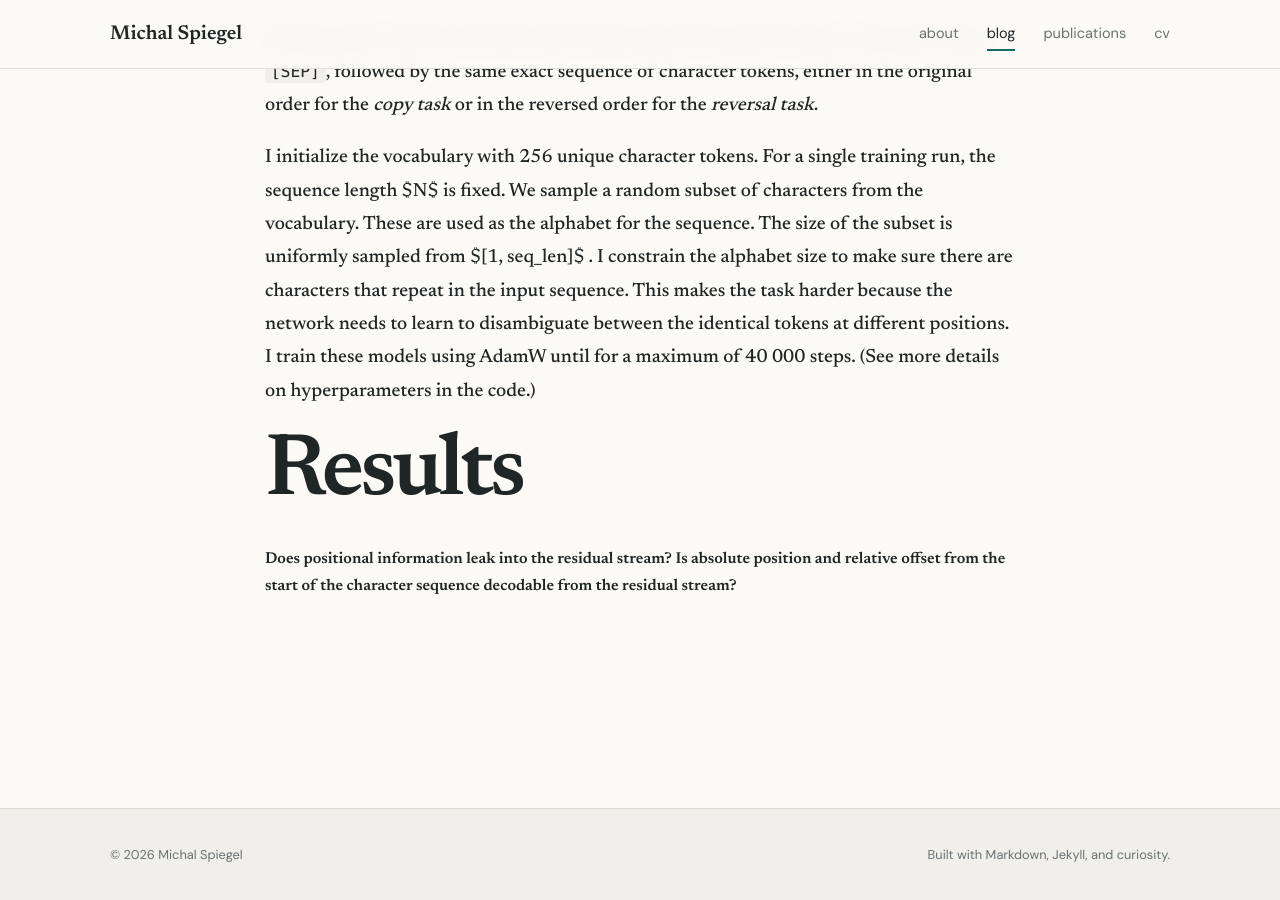
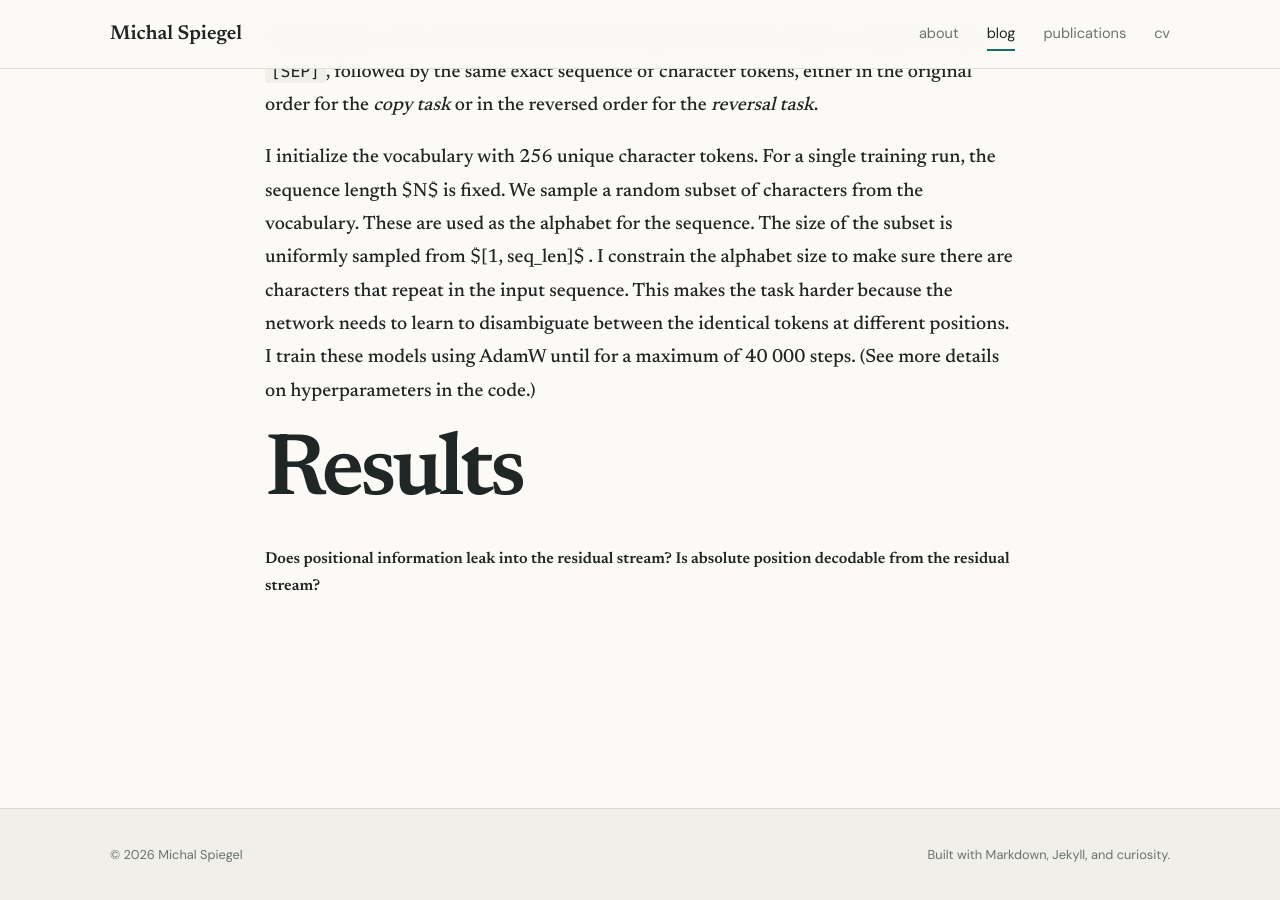
Before and after one commit to michalspiegel/michalspiegel.github.io, a Jekyll site: the page built from _posts/2026-11-02-rope-reversal.md, in a window 1280 px wide and 900 px high, scrolled down 2418 px. Built offline with Jekyll 4.4.1, drawn with Linux system fonts in a browser that asks for light colours.

Commit message:
Sync posts from vault (54b46db)

```diff
--- a/_posts/2026-11-02-rope-reversal.md
+++ b/_posts/2026-11-02-rope-reversal.md
@@ -39,4 +39,4 @@ I initialize the vocabulary with 256 unique character tokens. For a single train
 
 # Results
 
-##### Does positional information leak into the residual stream? Is absolute position and relative offset from the start of the character sequence decodable from the residual stream?
+##### Does positional information leak into the residual stream? Is absolute position decodable from the residual stream?
```
